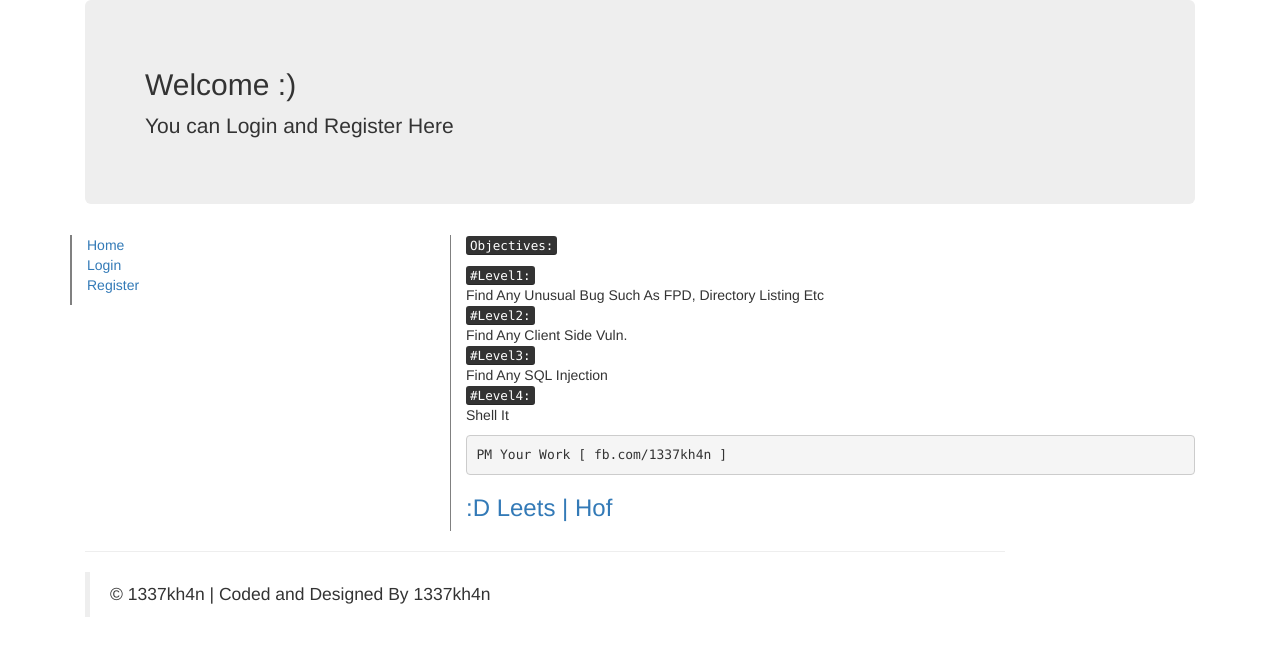
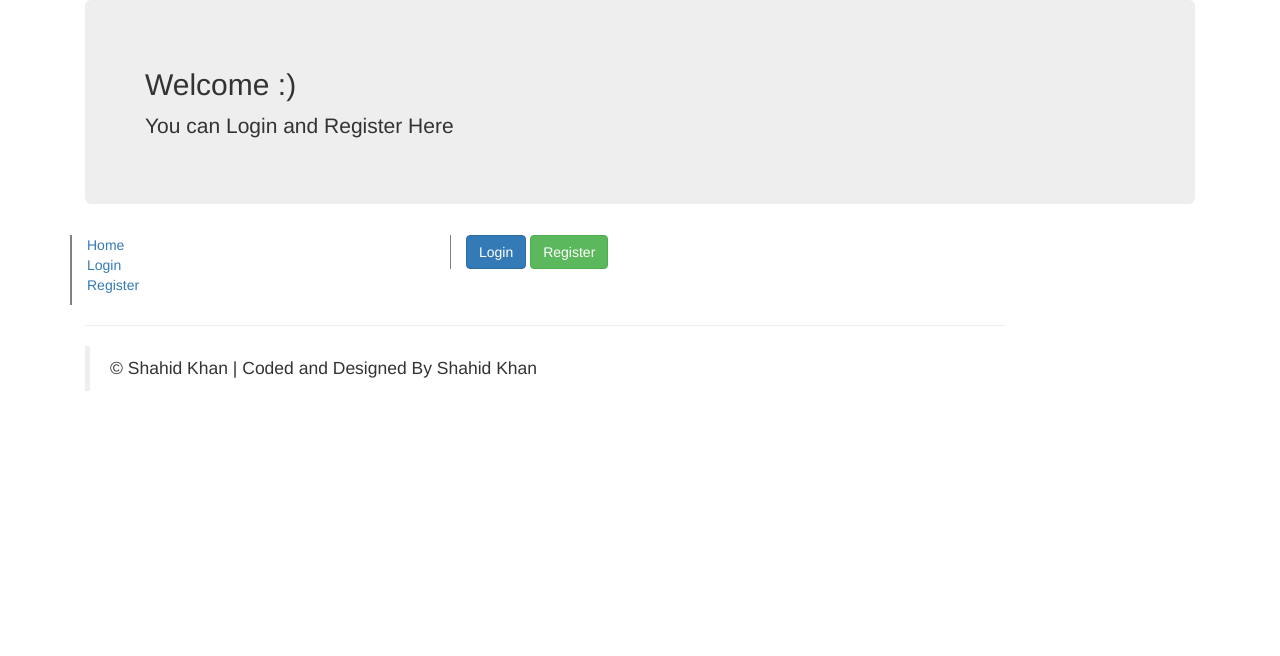
Before and after one commit to shahidcodes/php-login-system, a PHP site: page / in a window 1280 px wide. Shown: the top 656 px of the page. Run offline with PHP 8.4, Linux system fonts and the light colour scheme.

Commit message:
Code Clean Up!

```diff
--- a/core/init.php
+++ b/core/init.php
@@ -4,9 +4,9 @@ header('X-Frame-Options : DENY') ;
 $GLOBALS['config'] = array(
 	'mysql' => array(
 		'host' => '127.0.0.1',
-		'username' => 'root',
-		'password' => '',
-		'db' => 'blog'
+		'username' => 'db_user',
+		'password' => 'db_pass',
+		'db' => 'db_name'
 		),
 	'remember' => array(
 		'cookie_name' => 'hash',
--- a/includes/pages/footer.php
+++ b/includes/pages/footer.php
@@ -4,7 +4,7 @@
 
 		<blockquote>
 
-			&copy; 1337kh4n | Coded and Designed By 1337kh4n
+			&copy; Shahid Khan | Coded and Designed By Shahid Khan
 
 		</blockquote>
 
--- a/index.php
+++ b/index.php
@@ -9,8 +9,9 @@ require_once 'core/init.php';
 <head>
 	<meta http-equiv="Content-Type" content="text/html; charset=utf-8">
     <title>Login Registration Script | #1337kh4n Blog</title>
-    <meta name="description" content="A Login Registration System Script Written In OOP From Scratch By #1337kh4n">
-    <meta name="keywords" content="A Login Registration System Script Written In OOP From Scratch By #1337kh4n, #ultimate_hackers">
+    <meta name="description" content="A Login Registration System Script Written In OOP From Scratch By Shahid Khan">
+    <meta name="keywords" content="A Login Registration System Script Written In OOP From Scratch By Shahid khan">
+    <meta name="author" content="Shahid Khan">
 	<link rel="stylesheet" type="text/css" href="styles/bootstrap.min.css">
 	<style type="text/css">
 	.col-md-8 {
@@ -38,15 +39,8 @@ require_once 'core/init.php';
 	<!-- Content -->
 	<div class="col-md-8">
 		<content>
-		<p><kbd>Objectives:</kbd></p>
-		<ul class="list-unstyled">
-			<kbd>#Level1: </kbd><li>Find Any Unusual Bug Such As FPD, Directory Listing Etc</li>
-			<kbd>#Level2: </kbd><li>Find Any Client Side Vuln.</li>
-			<kbd>#Level3: </kbd><li>Find Any SQL Injection</li>
-			<kbd>#Level4: </kbd><li>Shell It</li>
-		</ul>
-		<pre>PM Your Work [ fb.com/1337kh4n ]</pre>
-        <h3><a href="hof.php">:D Leets | Hof</a></h3>
+		<a class="btn btn-primary" href="login.php">Login</a>
+		<a class="btn btn-success" href="register.php">Register</a>
 		</content>
 	</div>
 	<!-- Footer -->
```
Also changed, not shown: hof.php (deleted, +0 -48 lines), core/index.php (line endings or trailing spaces).
